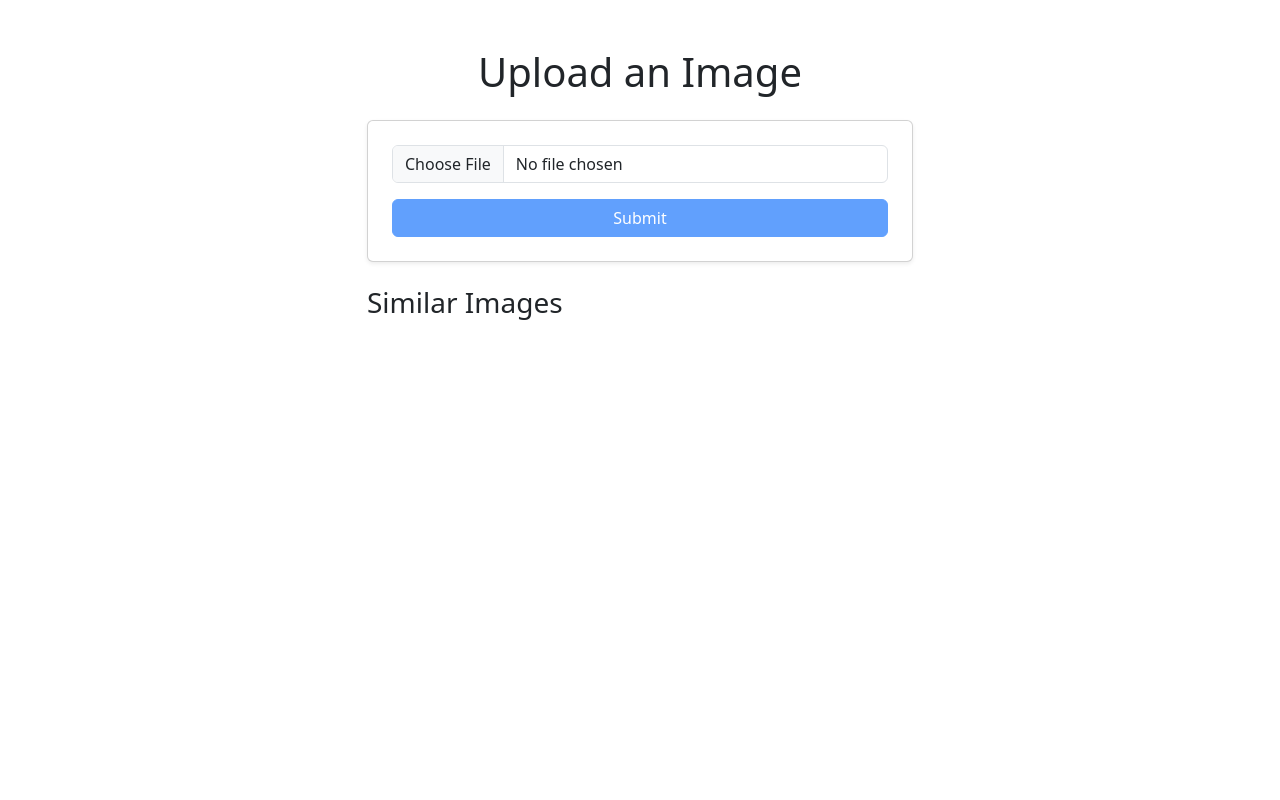
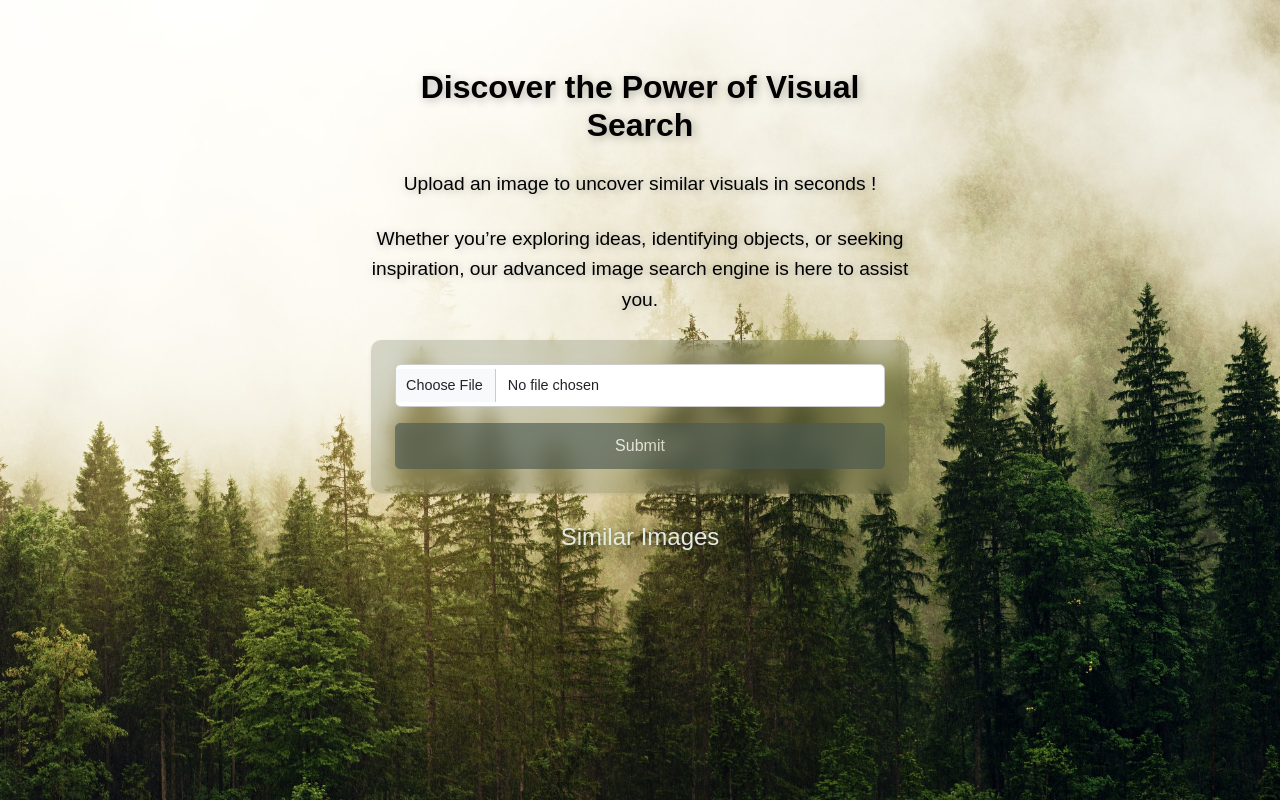
Before and after one commit to Drira22/Image_search_engine, a Flask app: page / in a window 1280 px wide. Run offline with Flask 3, Linux system fonts and the light colour scheme; some libraries are stand-ins or nearby versions.

Commit message:
frontend

```diff
--- /dev/null
+++ b/static/styles.css
@@ -0,0 +1,143 @@
+/* General styles */
+body {
+    font-family: Arial, sans-serif;
+    margin: 0;
+    padding: 0;
+    background-image: url('background.jpg');
+    /* Replace with your image path */
+    background-size: cover;
+    background-position: center;
+    background-attachment: fixed;
+    background-repeat: no-repeat;
+}
+
+
+/* Center container and styling */
+.container {
+    margin: 0 auto;
+    padding: 20px;
+    margin-top: 50px;
+}
+
+/* Headings */
+h1,
+h2,
+h3 {
+    text-align: center;
+    color: #000;
+    text-shadow: 0 2px 4px rgba(0, 0, 0, 0.3);
+}
+
+h1 {
+    font-size: 2rem;
+    font-weight: bold;
+    text-shadow: 2px 2px 10px rgba(0, 0, 0, 0.3);
+    margin-bottom: 20px;
+}
+
+h2 {
+    max-width: 1000px;
+    font-size: 1.2rem;
+    font-weight: 300;
+    text-shadow: 1px 1px 8px rgba(0, 0, 0, 0.3);
+    line-height: 1.6;
+    text-align: center;
+    margin-bottom: 30px;
+}
+
+h3 {
+    font-size: 1.5rem;
+    margin-top: 30px;
+    margin-bottom: 15px;
+    color: #e4ebe0;
+}
+
+/* Subtext */
+h1 span {
+    font-size: 1rem;
+    display: block;
+    margin-top: 10px;
+    font-weight: normal;
+    color: #cccccc;
+}
+
+/* Card styling (translucent effect) */
+.card {
+    background-color: rgba(61, 77, 49, 0.2);
+    border-radius: 10px;
+    box-shadow: 0 4px 10px rgba(0, 0, 0, 0.2);
+    padding: 20px;
+    border: none;
+    backdrop-filter: blur(10px);
+}
+
+/* File input styling */
+.form-control {
+    border-radius: 5px;
+    border: 1px solid #ccc;
+    padding: 10px;
+    font-size: 0.9rem;
+}
+
+.form-control:focus {
+    border-color: #007bff;
+    box-shadow: 0 0 5px rgba(0, 123, 255, 0.5);
+}
+
+/* Button styling */
+.btn-primary {
+    background-color: #007bff;
+    border-color: #007bff;
+    color: #fff;
+    font-size: 1rem;
+    padding: 10px;
+    border-radius: 5px;
+    transition: background-color 0.3s ease, transform 0.2s ease;
+}
+
+.btn-primary:hover {
+    background-color: #0056b3;
+    transform: scale(1.02);
+}
+
+.btn-primary:disabled {
+    background-color: #4b5a50;
+    border-color: #4b5a50;
+    cursor: not-allowed;
+}
+
+/* Results container */
+#similarImages {
+    margin-top: 30px;
+}
+
+#resultsContainer {
+    display: flex;
+    flex-wrap: wrap;
+    gap: 15px;
+    justify-content: center;
+}
+
+/* Individual image results */
+#resultsContainer img {
+    max-width: 100%;
+    height: auto;
+    border-radius: 10px;
+    box-shadow: 0 4px 6px rgba(0, 0, 0, 0.1);
+}
+
+/* Responsive adjustments */
+@media (max-width: 768px) {
+    h1 {
+        font-size: 2rem;
+    }
+
+    h3 {
+        font-size: 1.3rem;
+    }
+
+    .btn-primary {
+        font-size: 0.9rem;
+        padding: 8px;
+    }
+}
--- a/templates/index.html
+++ b/templates/index.html
@@ -1,16 +1,24 @@
 <!DOCTYPE html>
 <html lang="en">
+
 <head>
     <meta charset="UTF-8">
     <meta name="viewport" content="width=device-width, initial-scale=1.0">
     <title>Search Engine</title>
     <link href="https://cdn.jsdelivr.net/npm/bootstrap@5.3.0/dist/css/bootstrap.min.css" rel="stylesheet">
+    <link rel="stylesheet" href="{{ url_for('static', filename='styles.css') }}">
+
 </head>
+
 <body>
     <div class="container mt-5">
         <div class="row justify-content-center">
             <div class="col-md-6">
-                <h1 class="text-center mb-4">Upload an Image</h1>
+                <h1 class="text-center mb-4">Discover the Power of Visual Search</h1>
+                <h2 class="text-center mb-4">Upload an image to uncover similar visuals in seconds !</h2>
+                <h2 class="text-center mb-4"> Whether you’re
+                    exploring ideas, identifying objects, or seeking inspiration, our advanced image search engine is
+                    here to assist you.</h2>
                 <div class="card p-4 shadow-sm">
                     <div class="mb-3">
                         <input class="form-control" type="file" id="imageupload" accept="image/*" required>
@@ -29,4 +37,5 @@
     <script src="https://cdn.jsdelivr.net/npm/bootstrap@5.3.0/dist/js/bootstrap.min.js"></script>
     <script src="{{ url_for('static', filename='script.js') }}"></script>
 </body>
+
 </html>
```
Also changed, not shown: static/background.jpg (added).
